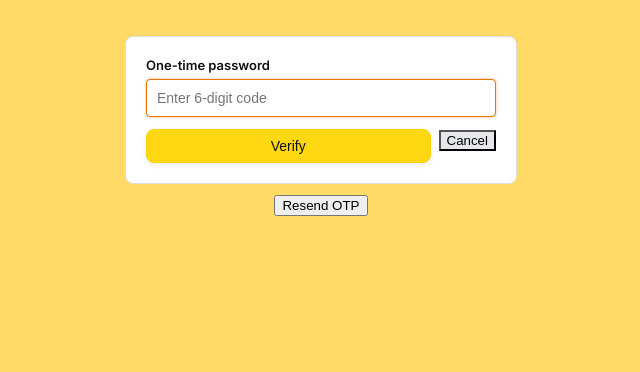
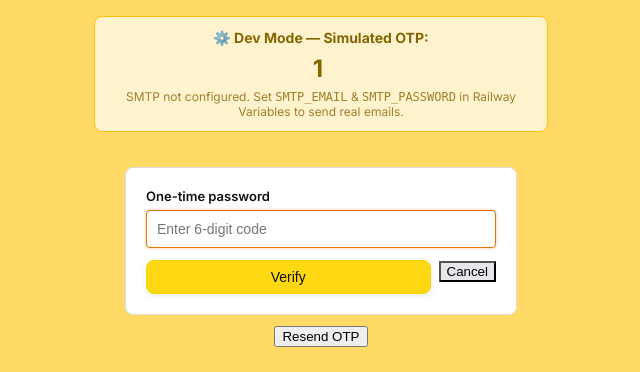
Before and after one commit to Charannoo/product-recommendation, a Flask app: page /verify_otp in a window 1280 px wide. Shown: the part 101-473 px from the top of the page, without its empty margins (319-959 px from the left). Run offline with Flask 3, Linux system fonts and the light colour scheme; a user stored in the database is signed in; data comes from the database, SQL or seed files in the repository; data that the repository does not hold is empty; some libraries are stand-ins or nearby versions.

Commit message:
fix: show simulated OTP on screen when SMTP not configured

```diff
--- a/backend/app.py
+++ b/backend/app.py
@@ -1342,6 +1342,11 @@ def login():
             'is_registration': False
         }
 
+        # Store OTP for display when SMTP is not configured (dev/simulated mode)
+        smtp_configured = bool(os.environ.get('SMTP_EMAIL') and os.environ.get('SMTP_PASSWORD'))
+        if not smtp_configured:
+            session['simulated_otp'] = otp
+
         record_otp_request(identifier, ip_addr)
 
         try:
@@ -1359,6 +1364,7 @@ def login():
 @app.route("/logout")
 def logout():
     session.pop('user', None)
+    session.pop('simulated_otp', None)
     return redirect(url_for("home"))
 
 
@@ -1368,13 +1374,16 @@ def verify_otp():
     if not pending:
         return redirect(url_for('login'))
 
+    simulated_otp = session.get('simulated_otp')
+
     if request.method == 'POST':
         code = request.form.get('otp_code', '').strip()
 
         # 1. Check expiration
         if int(time.time()) > pending.get('expires', 0):
             session.pop('pending_otp', None)
-            return render_template('verify_otp.html', error='OTP expired. Please request a new one.', show_debug=app.debug, pending=None)
+            session.pop('simulated_otp', None)
+            return render_template('verify_otp.html', error='OTP expired. Please request a new one.', show_debug=app.debug, pending=None, simulated_otp=None)
 
         # 2. Check attempts rate limit (brute force protection)
         attempts = pending.get('verify_attempts', 0) + 1
@@ -1383,7 +1392,8 @@ def verify_otp():
 
         if attempts > 5:
             session.pop('pending_otp', None)
-            return render_template('verify_otp.html', error='Too many incorrect OTP attempts. Please request a new one.', show_debug=app.debug, pending=None)
+            session.pop('simulated_otp', None)
+            return render_template('verify_otp.html', error='Too many incorrect OTP attempts. Please request a new one.', show_debug=app.debug, pending=None, simulated_otp=None)
 
         # 3. Verify OTP code
         if code == pending.get('code'):
@@ -1406,7 +1416,7 @@ def verify_otp():
                 except Exception as e:
                     print("DB insertion failed during registration:", e)
                     conn.close()
-                    return render_template('verify_otp.html', error='Failed to complete registration due to database error.', show_debug=app.debug, pending=pending)
+                    return render_template('verify_otp.html', error='Failed to complete registration due to database error.', show_debug=app.debug, pending=pending, simulated_otp=simulated_otp)
                 session['show_new_user_quiz'] = True
             else:
                 # Login: load profile info (or generate name from identifier)
@@ -1420,12 +1430,13 @@ def verify_otp():
             # Authenticate user
             session['user'] = recipient
             session.pop('pending_otp', None)
+            session.pop('simulated_otp', None)
             return redirect(url_for('index'))
         else:
             attempts_left = 5 - attempts
-            return render_template('verify_otp.html', error=f'Invalid OTP. {attempts_left} attempts remaining.', show_debug=app.debug, pending=pending)
-
-    return render_template('verify_otp.html', show_debug=app.debug, pending=pending)
+            return render_template('verify_otp.html', error=f'Invalid OTP. {attempts_left} attempts remaining.', show_debug=app.debug, pending=pending, simulated_otp=simulated_otp)
+
+    return render_template('verify_otp.html', show_debug=app.debug, pending=pending, simulated_otp=simulated_otp)
 
 
 @app.route('/debug/last_otp')
@@ -1528,6 +1539,10 @@ def resend_otp():
     pending['resend_count'] = resend_count + 1
     session['pending_otp'] = pending
 
+    smtp_configured = bool(os.environ.get('SMTP_EMAIL') and os.environ.get('SMTP_PASSWORD'))
+    if not smtp_configured:
+        session['simulated_otp'] = new_otp
+
     record_otp_request(recipient, ip_addr)
 
     try:
@@ -1613,6 +1628,10 @@ def register():
             'reg_name': name,
             'reg_password': password
         }
+
+        smtp_configured = bool(os.environ.get('SMTP_EMAIL') and os.environ.get('SMTP_PASSWORD'))
+        if not smtp_configured:
+            session['simulated_otp'] = otp
 
         record_otp_request(identifier, ip_addr)
 
--- a/frontend/templates/verify_otp.html
+++ b/frontend/templates/verify_otp.html
@@ -20,6 +20,15 @@
         <p>No OTP pending. Please <a href="/login">request a new OTP</a>.</p>
     {% endif %}
 
+    {% if simulated_otp %}
+    <div style="background: #fff3cd; border: 1px solid #ffc107; color: #856404; padding: 12px 16px; border-radius: 8px; margin: 15px auto; max-width: 420px; font-size: 14px;">
+        <strong>⚙️ Dev Mode — Simulated OTP:</strong>
+        <span style="font-size: 24px; font-weight: bold; letter-spacing: 6px; display: block; margin-top: 8px;">{{ simulated_otp }}</span>
+        <div style="margin-top: 6px; font-size: 12px; opacity: 0.8;">
+            SMTP not configured. Set <code>SMTP_EMAIL</code> &amp; <code>SMTP_PASSWORD</code> in Railway Variables to send real emails.
+        </div>
+    </div>
+    {% endif %}
 
 </div>
 
```
